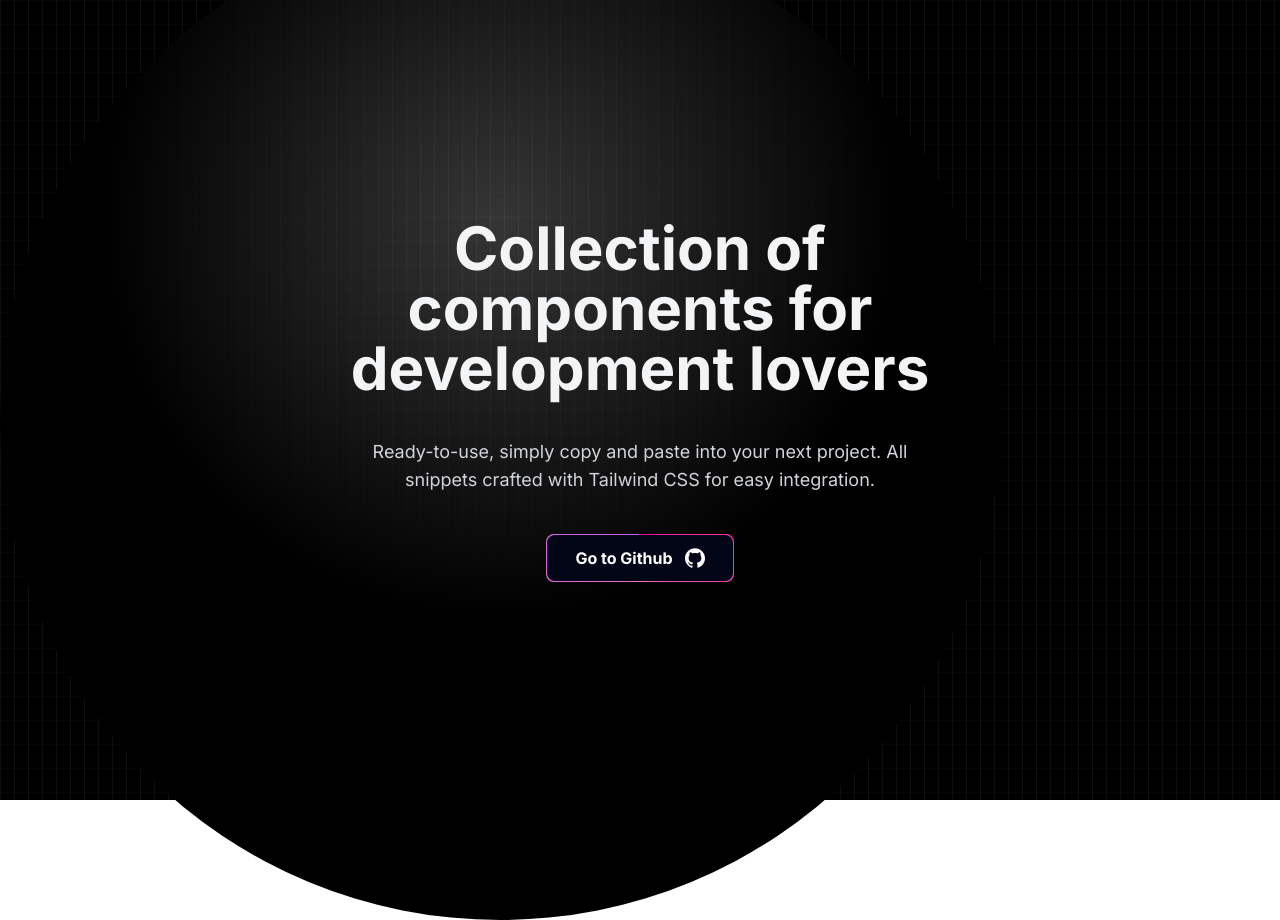
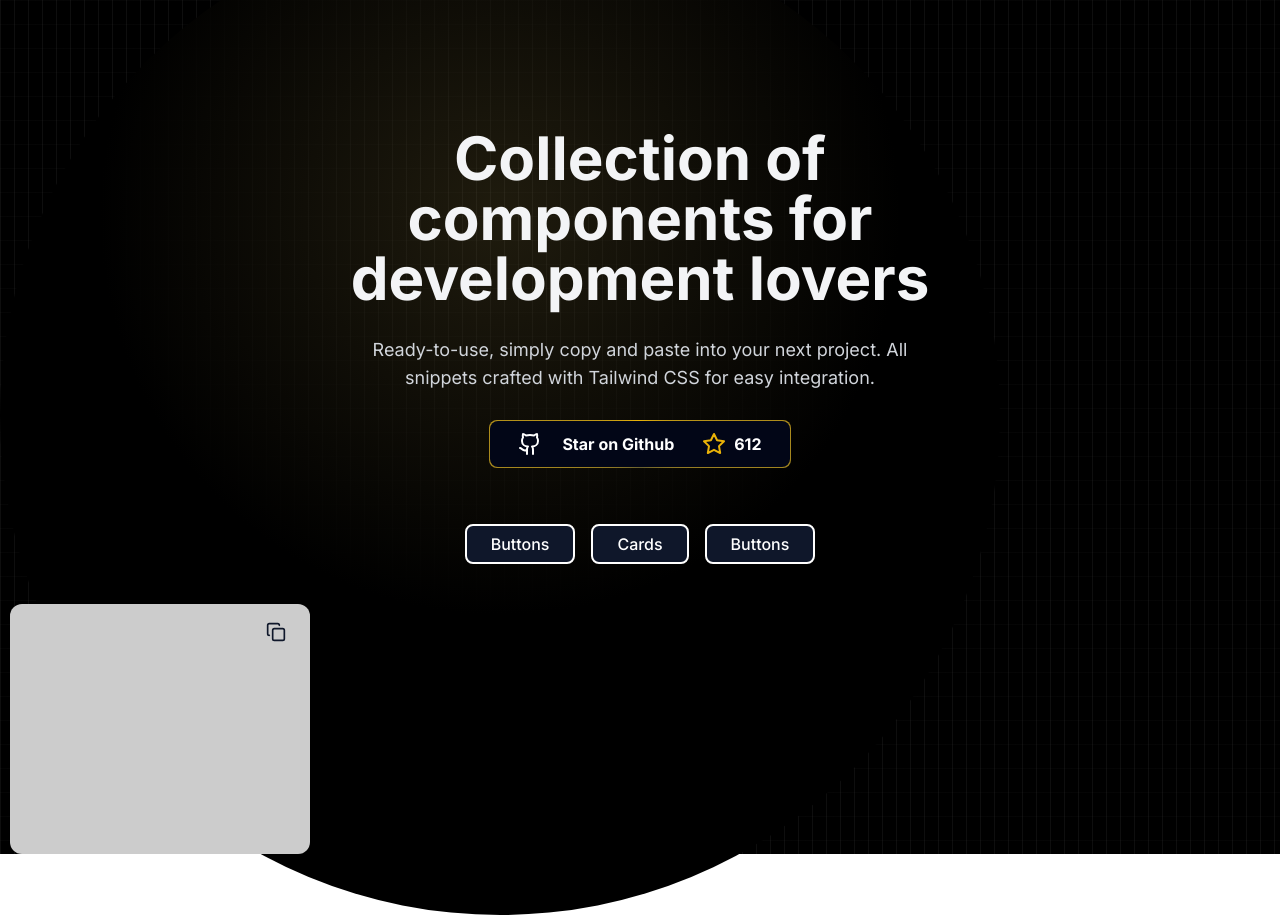
Before and after one commit to Luancss/pixel-patterns, a Next.js app: page / in a window 1280 px wide. Built offline with nearby package versions, Linux system fonts and the light colour scheme.

Commit message:
Add Card with Transitioning Icons and Background Styling

```diff
--- a/app/layout.tsx
+++ b/app/layout.tsx
@@ -1,6 +1,9 @@
 import type { Metadata } from "next";
 import { Inter } from "next/font/google";
 import "./globals.css";
+import ButtonEffect from "@/components/button-effect";
+import { Navbar } from "@/components/navbar/page";
+import { Toaster } from "sonner";
 
 const inter = Inter({ subsets: ["latin"] });
 
@@ -17,10 +20,28 @@ export default function RootLayout({
   return (
     <html lang="en">
       <body className={inter.className}>
+        <Toaster />
         <div className="relative h-full w-full bg-black">
           <div className="absolute bottom-0 left-0 right-0 top-0 bg-[linear-gradient(to_right,#4f4f4f2e_1px,transparent_1px),linear-gradient(to_bottom,#8080800a_1px,transparent_1px)] bg-[size:14px_24px]"></div>
-          <div className="absolute left-0 right-0 top-[-10%] h-[1000px] w-[1000px] rounded-full bg-[radial-gradient(circle_400px_at_50%_300px,#fbfbfb36,#000)]"></div>
-          {children}
+          <div className="absolute left-0 right-0 top-[-10%] h-[1000px] w-[1000px] rounded-full bg-[radial-gradient(circle_400px_at_50%_300px,#94814136,#000)]"></div>
+          <div className="flex min-h-screen flex-col">
+            <div className="flex flex-col gap-y-10 items-center text-center m-auto z-20">
+              <div className="max-w-[600px] flex flex-col items-center justify-center gap-y-7 mt-32">
+                <h1 className="text-6xl font-bold text-gray-100">
+                  Collection of components for development lovers
+                </h1>
+                <p className="text-lg text-gray-300">
+                  Ready-to-use, simply copy and paste into your next project.
+                  All snippets crafted with Tailwind CSS for easy integration.
+                </p>
+                <div className="flex items-center justify-center gap-4">
+                  <ButtonEffect href="https://github.com/Luancss" />
+                </div>
+                <Navbar />
+              </div>
+              {children}
+            </div>
+          </div>
         </div>
       </body>
     </html>
--- a/app/page.tsx
+++ b/app/page.tsx
@@ -1,22 +1,9 @@
-import ButtonEffect from "@/components/button-effect";
-import { Button } from "@/components/ui/button";
-import { ArrowBigRight, ArrowRight } from "lucide-react";
+import { CardRamdom } from "@/components/cards/card-ramdom";
 
 export default function Home() {
   return (
-    <div className="flex min-h-screen flex-col justify-endjustify-center">
-      <div className="max-w-[600px] flex flex-col gap-y-10 items-center justify-center text-center m-auto z-20">
-        <h1 className="text-6xl font-bold text-gray-100">
-          Collection of components for development lovers
-        </h1>
-        <p className="text-lg text-gray-300">
-          Ready-to-use, simply copy and paste into your next project. All
-          snippets crafted with Tailwind CSS for easy integration.
-        </p>
-        <div className="flex items-center justify-center gap-4">
-          <ButtonEffect />
-        </div>
-      </div>
+    <div>
+      <CardRamdom/>
     </div>
   );
 }
--- a/components/button-effect.tsx
+++ b/components/button-effect.tsx
@@ -1,25 +1,45 @@
-import { Button } from "./ui/button";
+import Link from "next/link";
 
-export const ButtonEffect = () => {
+export const ButtonEffect = ({ href }: { href?: string }) => {
   return (
-    <Button className="relative inline-flex h-12 active:scale-95 transistion overflow-hidden rounded-lg p-[1px] focus:outline-none">
-      <span className="absolute inset-[-1000%] animate-[spin_2s_linear_infinite] bg-[conic-gradient(from_90deg_at_50%_50%,#e7029a_0%,#f472b6_50%,#bd5fff_100%)]"></span>
+    <Link href={href ?? "/"} className="relative inline-flex h-12 active:scale-95 transistion overflow-hidden rounded-lg p-[1px] focus:outline-none">
+      <span className="absolute inset-[-1000%] animate-[spin_2s_linear_infinite] bg-[conic-gradient(from_90deg_at_50%_50%,#eab308_0%,#696132_50%,#eab308_100%)]"></span>
       <span className="inline-flex h-full w-full cursor-pointer items-center justify-center rounded-lg bg-slate-950 px-7 text-base font-bold text-white backdrop-blur-3xl gap-3 undefined">
-        Go to Github
         <svg
-          width="20"
-          height="20"
+          className="mr-2 text-white"
+          stroke-linejoin="round"
+          stroke-linecap="round"
+          stroke-width="2"
+          stroke="currentColor"
+          fill="none"
           viewBox="0 0 24 24"
-          fill="none"
+          height="24"
+          width="24"
           xmlns="http://www.w3.org/2000/svg"
         >
-          <path
-            d="M12 0.296997C5.37 0.296997 0 5.67 0 12.297C0 17.6 3.438 22.097 8.205 23.682C8.805 23.795 9.025 23.424 9.025 23.105C9.025 22.82 9.015 22.065 9.01 21.065C5.672 21.789 4.968 19.455 4.968 19.455C4.422 18.07 3.633 17.7 3.633 17.7C2.546 16.956 3.717 16.971 3.717 16.971C4.922 17.055 5.555 18.207 5.555 18.207C6.625 20.042 8.364 19.512 9.05 19.205C9.158 18.429 9.467 17.9 9.81 17.6C7.145 17.3 4.344 16.268 4.344 11.67C4.344 10.36 4.809 9.29 5.579 8.45C5.444 8.147 5.039 6.927 5.684 5.274C5.684 5.274 6.689 4.952 8.984 6.504C9.944 6.237 10.964 6.105 11.984 6.099C13.004 6.105 14.024 6.237 14.984 6.504C17.264 4.952 18.269 5.274 18.269 5.274C18.914 6.927 18.509 8.147 18.389 8.45C19.154 9.29 19.619 10.36 19.619 11.67C19.619 16.28 16.814 17.295 14.144 17.59C14.564 17.95 14.954 18.686 14.954 19.81C14.954 21.416 14.939 22.706 14.939 23.096C14.939 23.411 15.149 23.786 15.764 23.666C20.565 22.092 24 17.592 24 12.297C24 5.67 18.627 0.296997 12 0.296997Z"
-            fill="white"
-          ></path>
+          <path d="M15 22v-4a4.8 4.8 0 0 0-1-3.5c3 0 6-2 6-5.5.08-1.25-.27-2.48-1-3.5.28-1.15.28-2.35 0-3.5 0 0-1 0-3 1.5-2.64-.5-5.36-.5-8 0C6 2 5 2 5 2c-.3 1.15-.3 2.35 0 3.5A5.403 5.403 0 0 0 4 9c0 3.5 3 5.5 6 5.5-.39.49-.68 1.05-.85 1.65-.17.6-.22 1.23-.15 1.85v4"></path>
+          <path d="M9 18c-4.51 2-5-2-7-2"></path>
         </svg>
+        <span className="text-white">Star on Github</span>
+        <span className="flex items-center ml-4 group-hover:text-yellow-500 transition-colors duration-200 ease-in-out">
+          <svg
+            className="text-yellow-500"
+            stroke-linejoin="round"
+            stroke-linecap="round"
+            stroke-width="2"
+            stroke="currentColor"
+            fill="none"
+            viewBox="0 0 24 24"
+            height="24"
+            width="24"
+            xmlns="http://www.w3.org/2000/svg"
+          >
+            <polygon points="12 2 15.09 8.26 22 9.27 17 14.14 18.18 21.02 12 17.77 5.82 21.02 7 14.14 2 9.27 8.91 8.26 12 2"></polygon>
+          </svg>
+          <span className="text-white ml-2">612</span>
+        </span>
       </span>
-    </Button>
+    </Link>
   );
 };
 
--- /dev/null
+++ b/components/cards/card-ramdom.tsx
@@ -0,0 +1,36 @@
+"use client";
+
+import { Check, CopyIcon } from "lucide-react";
+import { Button } from "../ui/button";
+import { useState } from "react";
+import { toast } from "sonner";
+
+export const CardRamdom = () => {
+  const [isChecked, setIsChecked] = useState(false);
+
+  const handleClick = () => {
+    setIsChecked(!isChecked);
+    if (!isChecked) {
+      toast.success("Code copied!");
+
+      setTimeout(() => {
+        setIsChecked(false);
+      }, 2000)
+    }
+  };
+
+  return (
+    <section className="grid grid-cols-4 gap-5 mx-auto justify-items-center justify-content-center">
+      <div className="flex flex-col items-center justify-center bg-[#ccc] w-[300px] h-[250px] rounded-xl relative">
+        <div className="absolute top-2 right-2">
+          <Button
+            onClick={handleClick}
+            variant="link"
+          >
+            {isChecked ? <Check size={20} /> : <CopyIcon size={20} />}
+          </Button>
+        </div>
+      </div>
+    </section>
+  );
+};
--- /dev/null
+++ b/components/navbar/page.tsx
@@ -0,0 +1,27 @@
+import Link from "next/link";
+import { Button } from "../ui/button";
+
+export const Navbar = () => {
+  return (
+    <div className="flex gap-x-4 mt-7">
+      <Button
+        asChild
+        className=" border-2 border-[#fff] rounded-lg text-white px-6 py-3 text-base hover:border-[#fff] cursor-pointer transition"
+      >
+        <Link href="/buttons">Buttons</Link>
+      </Button>
+      <Button
+        asChild
+        className=" border-2 border-[#fff] rounded-lg text-white px-6 py-3 text-base hover:border-[#fff] cursor-pointer transition"
+      >
+        <Link href="/buttons">Cards</Link>
+      </Button>
+      <Button
+        asChild
+        className=" border-2 border-[#fff] rounded-lg text-white px-6 py-3 text-base hover:border-[#fff] cursor-pointer transition"
+      >
+        <Link href="/buttons">Buttons</Link>
+      </Button>
+    </div>
+  );
+};
--- a/package.json
+++ b/package.json
@@ -16,6 +16,7 @@
     "next": "14.2.5",
     "react": "^18",
     "react-dom": "^18",
+    "sonner": "^1.5.0",
     "tailwind-merge": "^2.4.0",
     "tailwindcss-animate": "^1.0.7"
   },
```
Also changed, not shown: app/card/page.tsx (added), 1 other file (tests, documents, lock files or other folders).
